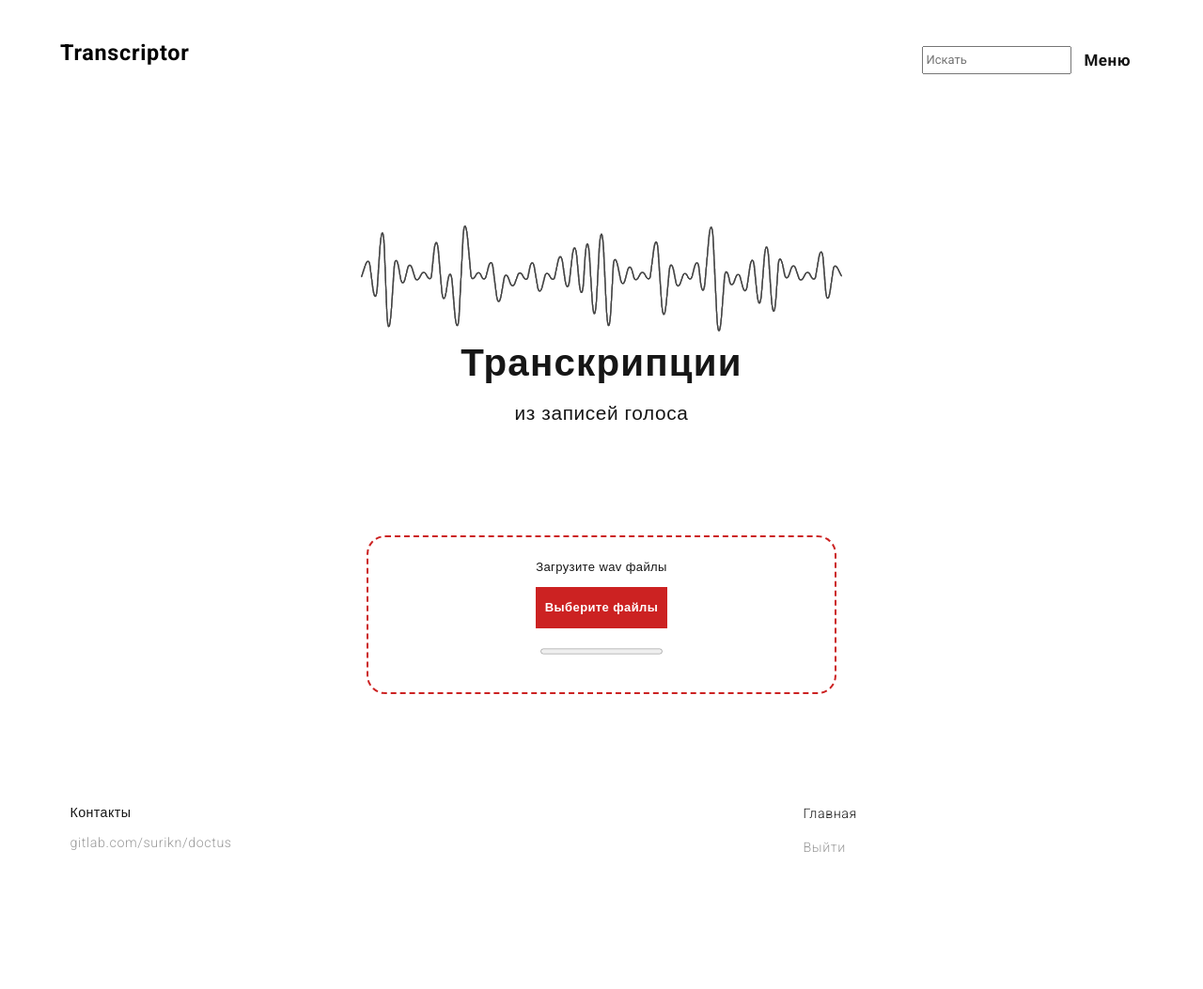
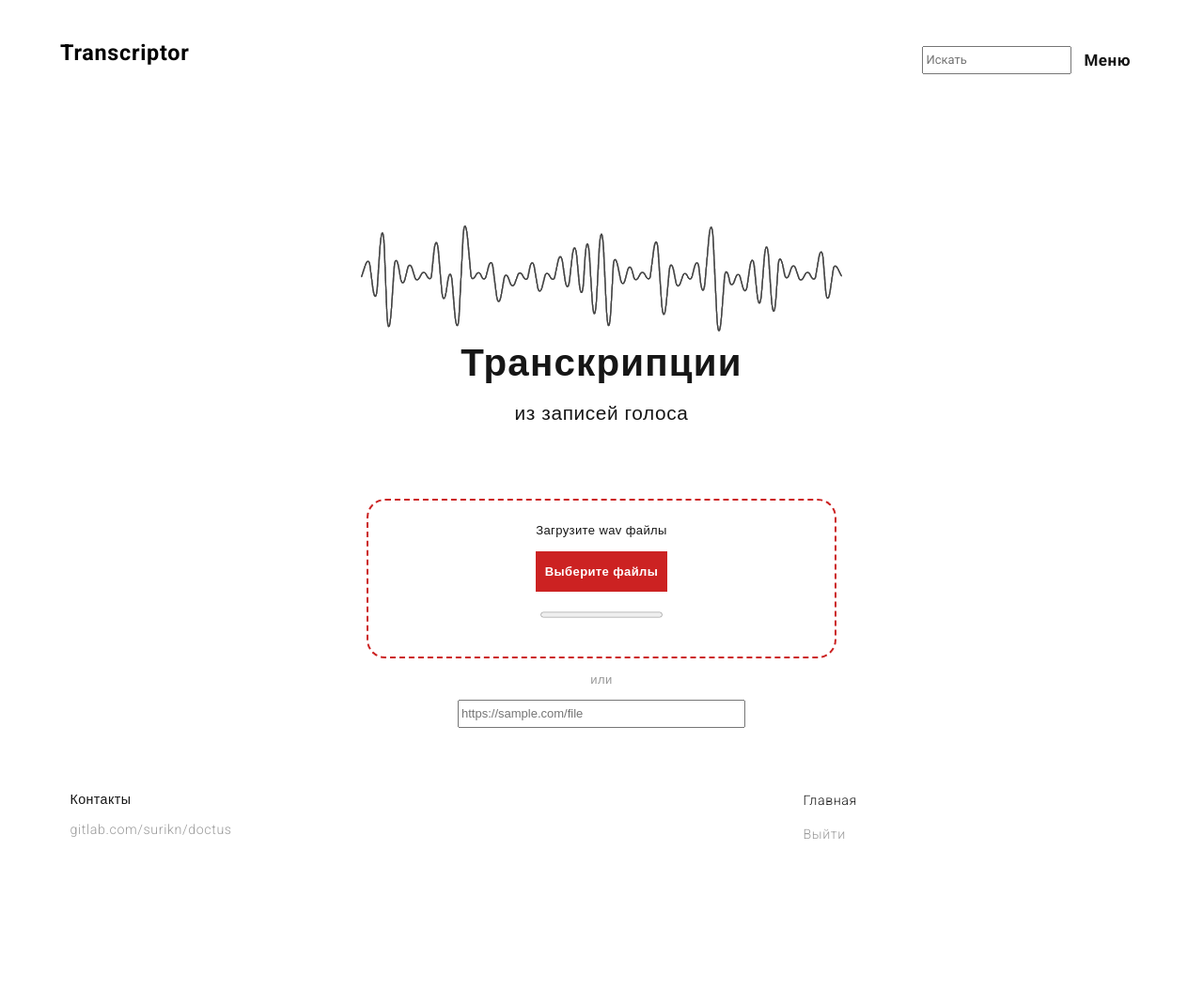
Before and after one commit to Dan1lD/conference_speech2text, a Django app: page / in a window 1280 px wide. Shown: the whole page at 94% size. After the commit the page ends 893 px from the top, so only its background shows below. Run offline with Django 3.2, Linux system fonts and the light colour scheme; data that the repository does not hold is empty; some libraries are stand-ins or nearby versions.

Commit message:
frontend url button

```diff
--- a/services/Web/app/dragndrop/static/dragndrop/css/dragndrop.css
+++ b/services/Web/app/dragndrop/static/dragndrop/css/dragndrop.css
@@ -6,6 +6,19 @@
   }
   body {
     font-family: "Golos Text", Arial, Helvetica, sans-serif;
+  }
+  .centered-text {
+    align-content: center;
+    color: #999;
+    text-align: center;
+  }
+  .input-url {
+    align-content: center;
+  }
+  .input-url input {
+    display: block;
+    margin: auto;
+    width: 306px !important;
   }
 
   .note {
@@ -19,7 +32,7 @@
     border: 2px dashed #c22;
     border-radius: 20px;
     width: 500px;
-    margin: 50px auto;
+    margin: 1% auto;
     padding: 20px;
     -webkit-transition: all .5s ease;
     -moz-transition: all .5s ease;
--- a/services/Web/app/dragndrop/templates/dragndrop/dragndropinclude.html
+++ b/services/Web/app/dragndrop/templates/dragndrop/dragndropinclude.html
@@ -12,6 +12,12 @@
     <progress id="progress-bar" max=100 value=0></progress>
   </div>
   <div id="gallery"></div>
+</div>
+
+<p class="centered-text">или</p>
+
+<div class="input-url">
+  <input name="text" id="search-text" placeholder="https://sample.com/file" type="text" onkeyup="Find(event.keyCode);">
 </div>
 
 <script>
```
